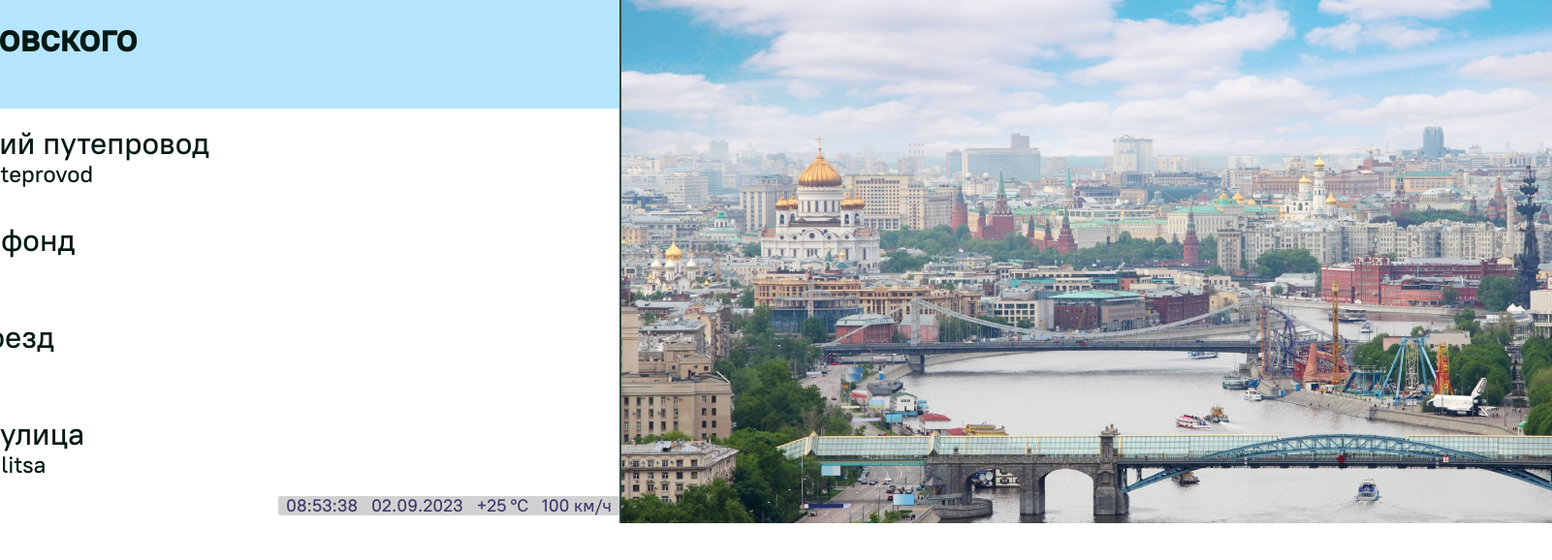
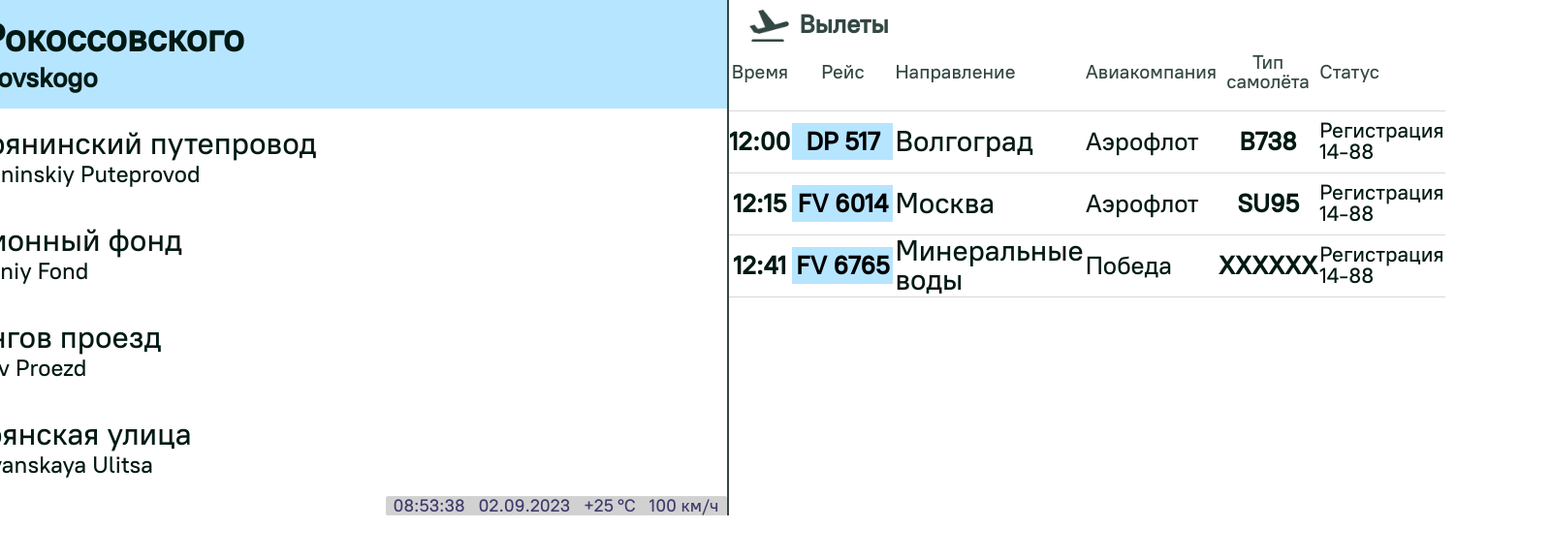
Before and after one commit to Arhidiman/info-panel, a React (Vite) app: page / in a window 1280 px wide. Shown: the top 578 px of the page at 97% size, 1601 px wide, since content can reach past the window. Built offline with nearby package versions, Linux system fonts and the light colour scheme.

Commit message:
добавлены преходы экранов в правой части приложения

```diff
--- a/src/pages/main-page/ui/main-page-right/MainPageRight.tsx
+++ b/src/pages/main-page/ui/main-page-right/MainPageRight.tsx
@@ -1,13 +1,38 @@
 import "./MainPageRight.scss"
+import { useEffect, useState,  } from "react"
 import contentTemplate from "src/app//images/content-template.png"
 import FlightsInfo from "src/widgets/airport-info/ui/FlightsInfo"
 import ReceptionDesksScheme from "src/widgets/reception-desks-scheme/ui/ReceptionDesksScheme"
 
+const screens = [
+  <img src={contentTemplate} alt="currnet place content"/>,
+  <FlightsInfo/>,
+  <ReceptionDesksScheme/>
+]
+
 function MainPageRight() {
+
+    const [iscreenInterval, setScreenInterval] = useState(null)
+    const [screenNum, setScreenNum] = useState(0)
+
+    useEffect(() => {
+      const screensTotal = screens.length
+      const interval = setTimeout(() => {
+
+        if(screenNum === screensTotal - 1) {
+          setScreenNum(0)
+        } else setScreenNum(screenNum + 1)
+      },4000)
+
+      setScreenInterval(interval)
+      return () => clearInterval(interval)
+    }, [screenNum])
+
+    console.log(screenNum)
     return (
 
     <div className="main-page-right">
-      <img src={contentTemplate} alt="currnet place content"/>
+      {screens[screenNum]}
        {/* <FlightsInfo/>
        <ReceptionDesksScheme/> */}
     </div>
```
